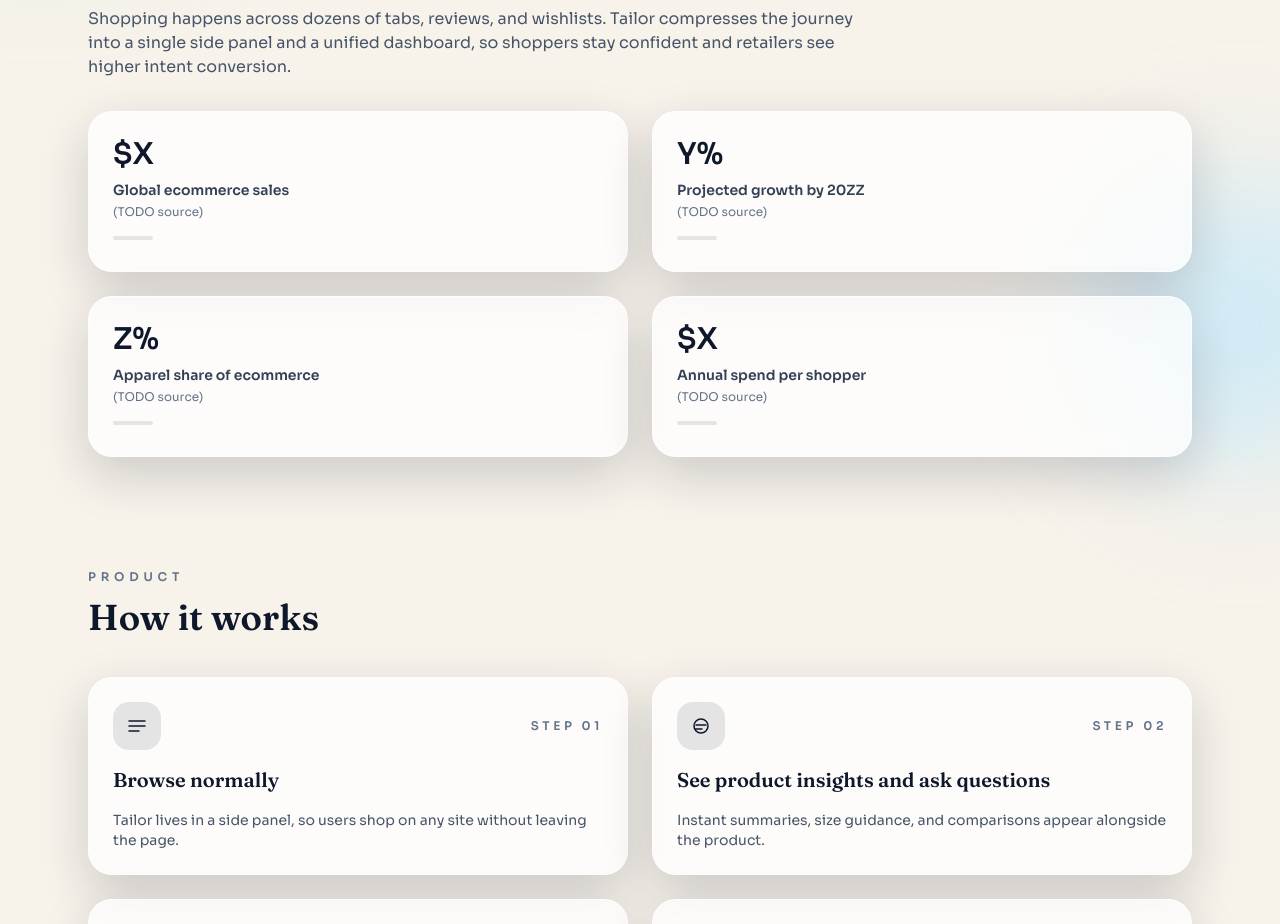
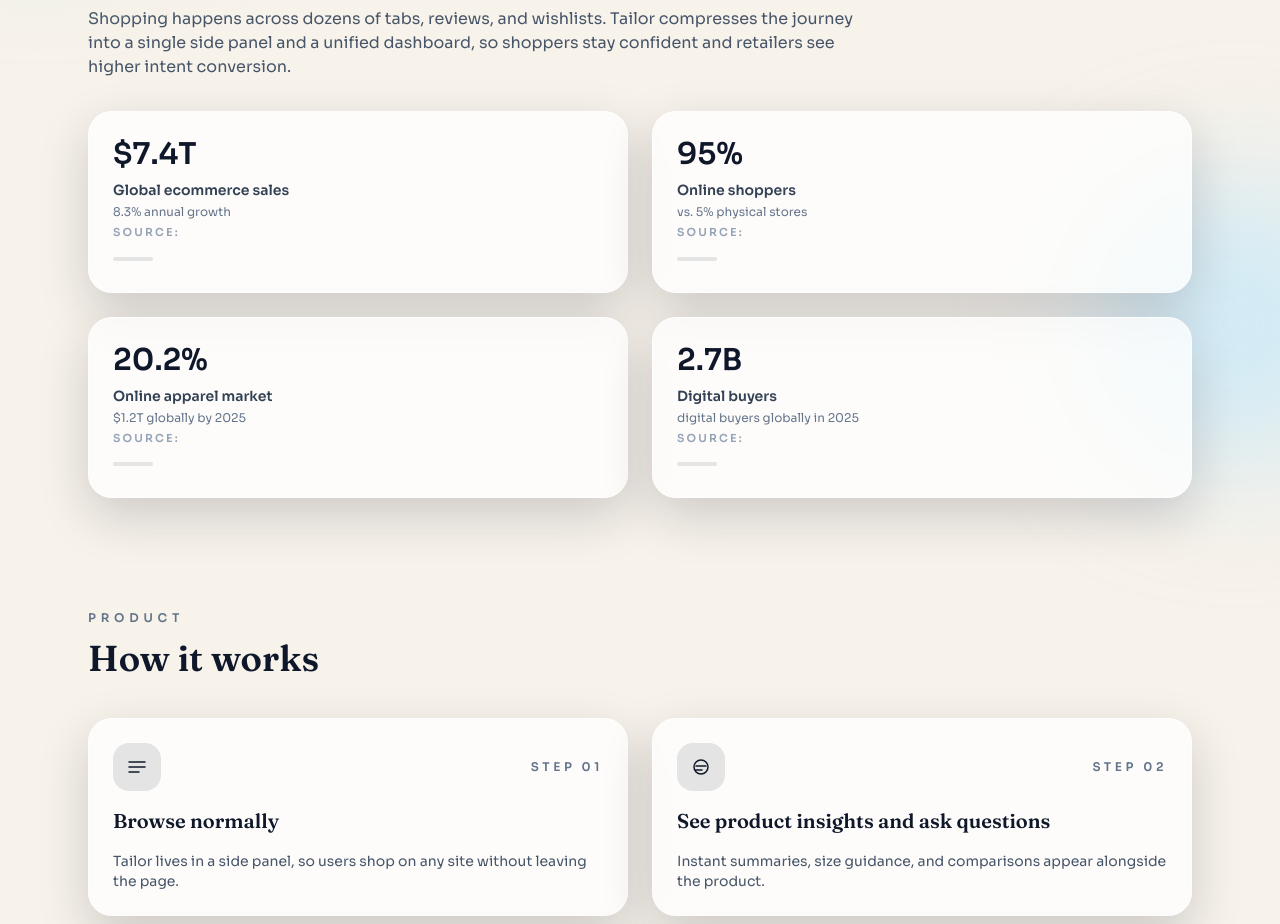
Before and after one commit to robjevans/TailorDemo, a React (Vite) app: page / in a window 1280 px wide. Shown: the part 780-1704 px from the top of the page. Built offline with nearby package versions, Linux system fonts and the light colour scheme; the HTML template or start-up script is replaced by a standard one.

Commit message:
Update market stats in Opportunity section

```diff
--- a/src/App.tsx
+++ b/src/App.tsx
@@ -7,26 +7,37 @@
   { label: "Contact", href: "#contact" },
 ];
 
-const stats = [
+type StatCard = {
+  value: string;
+  label: string;
+  sublabel: string;
+  source: string;
+};
+
+const stats: StatCard[] = [
   {
-    value: "$X",
+    value: "$7.4T",
     label: "Global ecommerce sales",
-    note: "(TODO source)",
+    sublabel: "8.3% annual growth",
+    source: "Source:",
   },
   {
-    value: "Y%",
-    label: "Projected growth by 20ZZ",
-    note: "(TODO source)",
+    value: "95%",
+    label: "Online shoppers",
+    sublabel: "vs. 5% physical stores",
+    source: "Source:",
   },
   {
-    value: "Z%",
-    label: "Apparel share of ecommerce",
-    note: "(TODO source)",
+    value: "20.2%",
+    label: "Online apparel market",
+    sublabel: "$1.2T globally by 2025",
+    source: "Source:",
   },
   {
-    value: "$X",
-    label: "Annual spend per shopper",
-    note: "(TODO source)",
+    value: "2.7B",
+    label: "Digital buyers",
+    sublabel: "digital buyers globally in 2025",
+    source: "Source:",
   },
 ];
 
@@ -267,7 +278,10 @@
                 <p className="mt-2 text-sm font-semibold text-slate-700">
                   {stat.label}
                 </p>
-                <p className="mt-1 text-xs text-slate-500">{stat.note}</p>
+                <p className="mt-1 text-xs text-slate-500">{stat.sublabel}</p>
+                <p className="mt-1 text-[11px] font-semibold uppercase tracking-[0.2em] text-slate-400">
+                  {stat.source}
+                </p>
                 <span
                   className="mt-4 inline-flex h-1 w-10 rounded-full bg-slate-900/10 motion-safe:animate-fade-in"
                   style={{ animationDelay: `${index * 120}ms` }}
```
